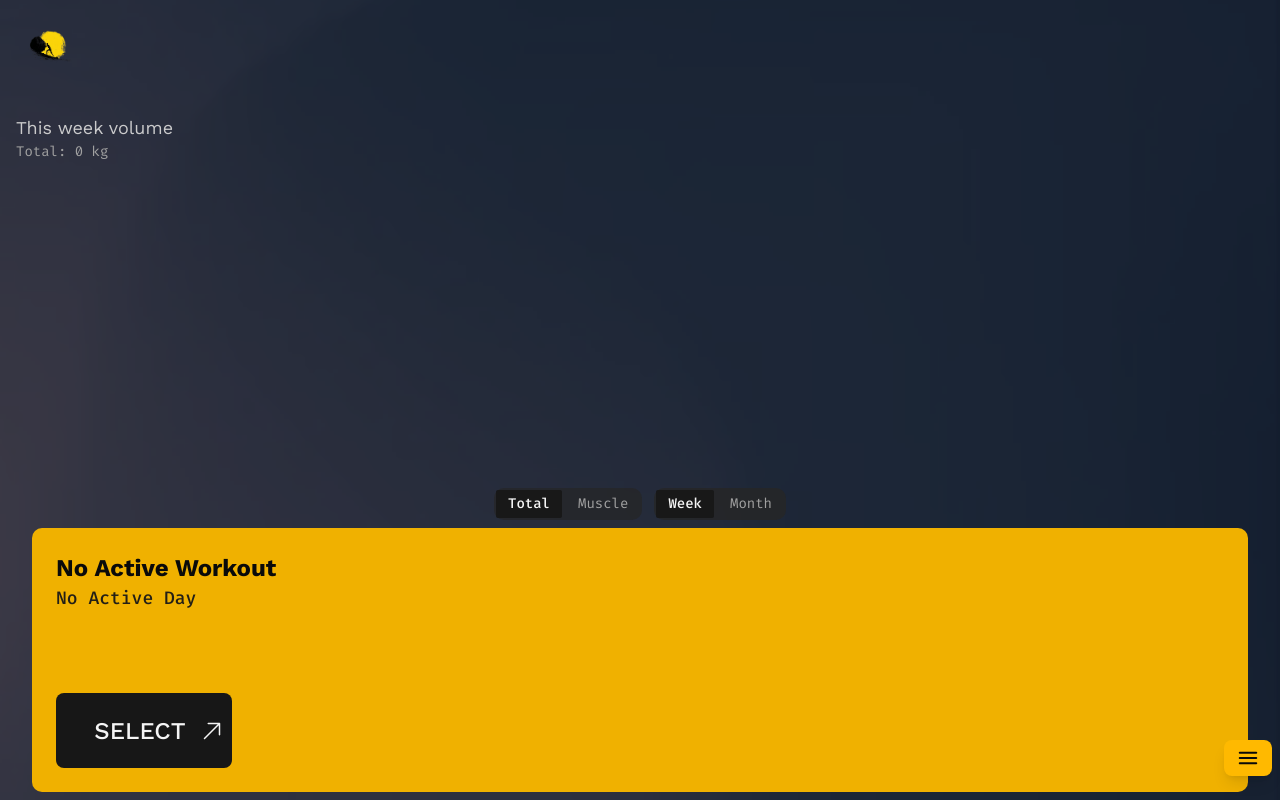
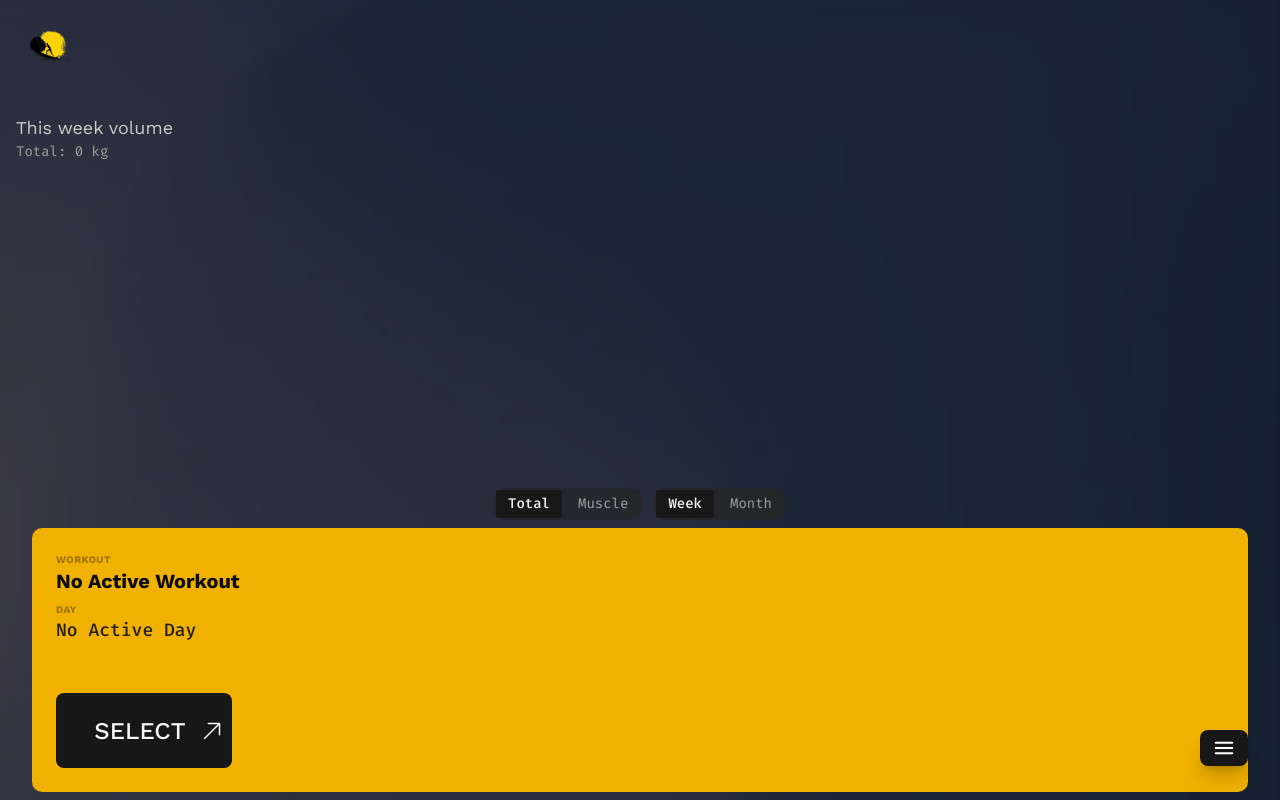
Before and after one commit to Fr1endly/resistance-diary, a React (Vite) app: page / in a window 1280 px wide. Built offline with nearby package versions, Linux system fonts and the light colour scheme.

Commit message:
Fix: Changes to index page styling

```diff
--- a/src/components/ui/DrawerMenu.tsx
+++ b/src/components/ui/DrawerMenu.tsx
@@ -83,19 +83,19 @@ export function NavDrawerTrigger({
   variant = 'sectioned',
 }: NavDrawerTriggerProps) {
   return (
-    <div className="absolute right-2 bottom-6 z-50">
+    <div className="absolute right-8 bottom-8.5 z-50 shadow-lg">
       <DrawerTrigger asChild>
         <Button
           className={cn(
-            'border-0 shadow-lg',
+            'shadow-xl',
             variant === 'glass'
-              ? 'backdrop-blur-md bg-white/10 border border-white/20 text-white hover:bg-white/20'
-              : 'bg-amber-400 text-black',
+              ? 'backdrop-blur-md bg-white/10  text-white hover:bg-white/20'
+              : ' bg-neutral-900 text-white',
           )}
         >
           <MenuIcon
             className={cn(
-              variant === 'glass' ? 'stroke-white' : 'stroke-neutral-950',
+              variant === 'glass' ? 'stroke-white' : 'stroke-white',
             )}
           />
         </Button>
--- a/src/routes/index.tsx
+++ b/src/routes/index.tsx
@@ -34,9 +34,23 @@ const CurrentDayWorkout = ({
   const dayName = activeWorkout?.days[activeDayIdx]?.name || 'No Active Day'
 
   return (
-    <div className="font-display">
-      <h2 className="text-2xl font-bold text-neutral-950">{workoutName}</h2>
-      <h3 className="font-body font-medium text-lg text-neutral-900/95">{dayName}</h3>
+    <div className="font-display  space-y-2">
+      <div>
+        <span className="text-[10px] uppercase font-bold text-neutral-900/40 tracking-wider block mb-0.5">
+          Workout
+        </span>
+        <h2 className="text-xl font-bold text-neutral-950 leading-tight">
+          {workoutName}
+        </h2>
+      </div>
+      <div>
+        <span className="text-[10px] uppercase font-bold text-neutral-900/40 tracking-wider block mb-0.5">
+          Day
+        </span>
+        <h3 className="font-body font-medium text-lg text-neutral-900/95 leading-tight">
+          {dayName}
+        </h3>
+      </div>
     </div>
   )
 }
```
